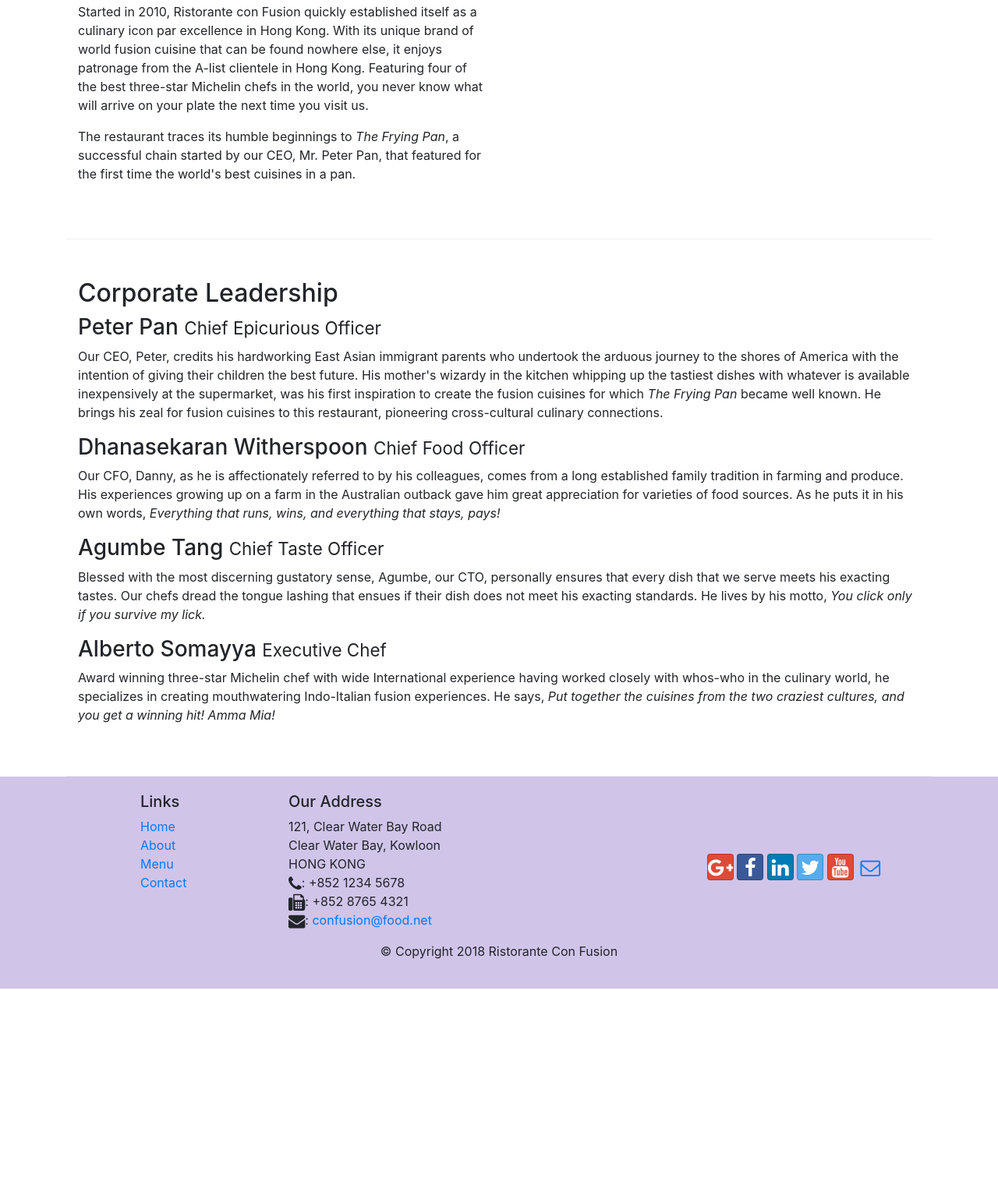
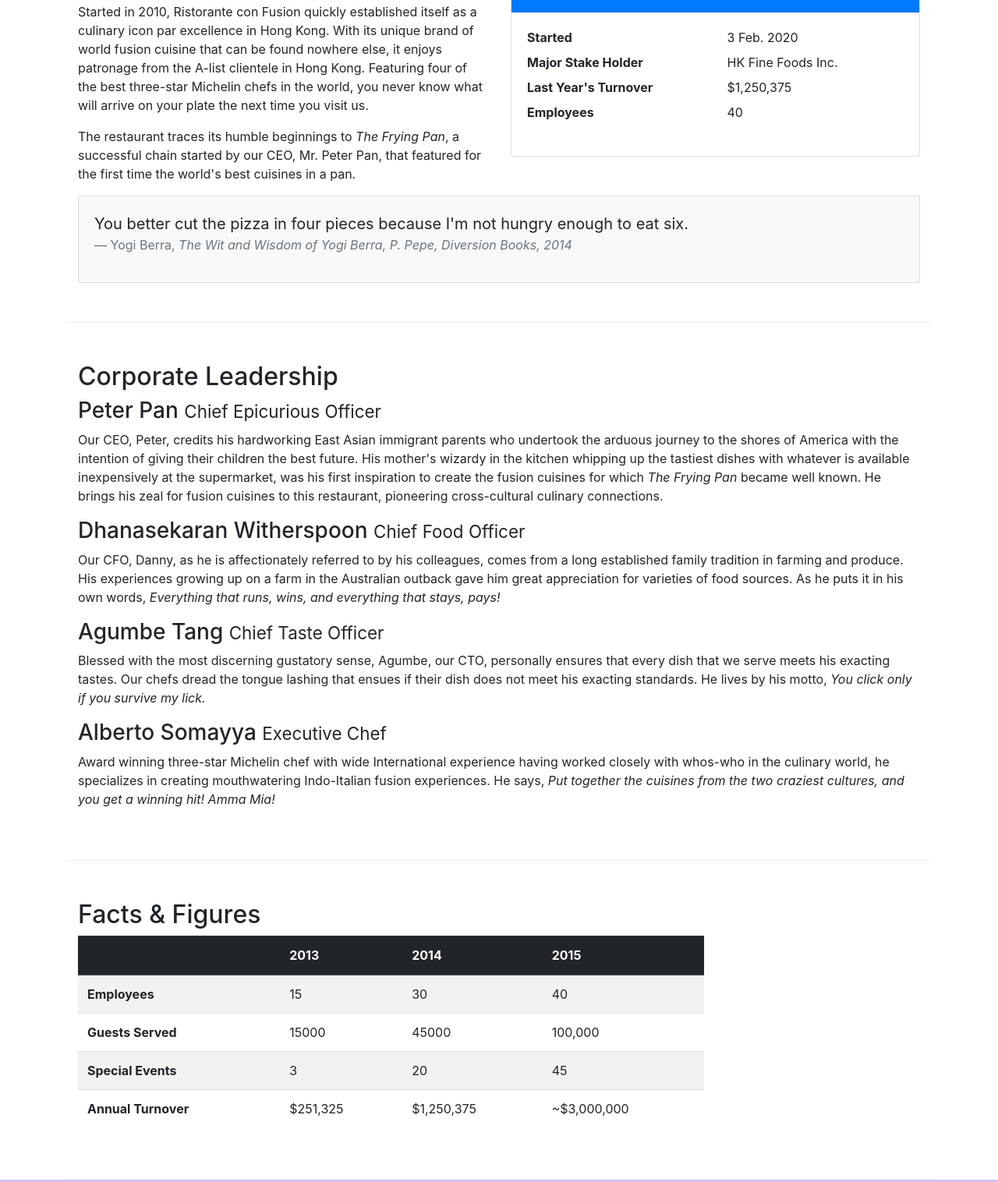
Before and after one commit to InaChemerko/conFusion, a website: page aboutus.html in a window 1280 px wide. Shown: the part 558-2074 px from the top of the page at 78% size. Before the commit the page ends 1826 px from the top, so only its background shows below. Drawn offline with nearby package versions, Linux system fonts and the light colour scheme.

Commit message:
Tables and Cards

```diff
--- a/aboutus.html
+++ b/aboutus.html
@@ -75,8 +75,42 @@
                 <p>Started in 2010, Ristorante con Fusion quickly established itself as a culinary icon par excellence in Hong Kong. With its unique brand of world fusion cuisine that can be found nowhere else, it enjoys patronage from the A-list clientele in Hong Kong.  Featuring four of the best three-star Michelin chefs in the world, you never know what will arrive on your plate the next time you visit us.</p>
                 <p>The restaurant traces its humble beginnings to <em>The Frying Pan</em>, a successful chain started by our CEO, Mr. Peter Pan, that featured for the first time the world's best cuisines in a pan.</p>
             </div>
-            <div>
+            <div class="col-sm">
+                <div class="card">
+                    <h3 class="card-header bg-primary text-white">Facts At A Glance</h3>
+                    <div class="card-body">
+                        <dl class="row">
+                            <dt class="col-6">Started</dt>
+                            <dd class="col-6">3 Feb. 2020</dd>
+                            <dt class="col-6">Major Stake Holder</dt>
+                            <dd class="col-6">HK Fine Foods Inc.</dd>
+                            <dt class="col-6">Last Year's Turnover</dt>
+                            <dd class="col-6">$1,250,375</dd>
+                            <dt class="col-6">Employees</dt>
+                            <dd class="col-6">40</dd>
+                        </dl>
+
+                    </div>
+
+                </div>
             </div>
+
+            <div class="col-12">
+                <div class="card card-body bg-light">
+                    <blockquote class="blockquote">
+                        <p class="mb-0">You better cut the pizza in four pieces because
+                            I'm not hungry enough to eat six.</p>
+                        <footer class="blockquote-footer">Yogi Berra,
+                            <cite title="Source Title">The Wit and Wisdom of Yogi Berra,
+                            P. Pepe, Diversion Books, 2014</cite>
+                        </footer>
+                    </blockquote>
+                </div>
+            </div>
+
+
+
+
         </div>
 
 
@@ -92,6 +126,54 @@
                 <h3>Alberto Somayya <small>Executive Chef</small></h3>
                 <p class = "d-none d-sm-block">Award winning three-star Michelin chef with wide International experience having worked closely with whos-who in the culinary world, he specializes in creating mouthwatering Indo-Italian fusion experiences. He says, <em>Put together the cuisines from the two craziest cultures, and you get a winning hit! Amma Mia!</em></p>
             </div>
+       </div>
+       <div class="row row-content">
+        <div class="col-12 col-sm-9">
+            <h2>Facts &amp; Figures</h2>
+            <div class="table-responsive">
+                    <table class="table table-striped">
+                        <thead class="thead-dark">
+                            <tr>
+                                <th>&nbsp;</th>
+                                <th>2013</th>
+                                <th>2014</th>
+                                <th>2015</th>
+                            </tr>
+                        </thead>
+                        <tbody>
+                            <tr>
+                                <th>Employees</th>
+                                <td>15</td>
+                                <td>30</td>
+                                <td>40</td>
+                            </tr>
+                            <tr>
+                                <th>Guests Served</th>
+                                <td>15000</td>
+                                <td>45000</td>
+                                <td>100,000</td>
+                            </tr>
+                            <tr>
+                                <th>Special Events</th>
+                                <td>3</td>
+                                <td>20</td>
+                                <td>45</td>
+                            </tr>
+                            <tr>
+                                <th>Annual Turnover</th>
+                                <td>$251,325</td>
+                                <td>$1,250,375</td>
+                                <td>~$3,000,000</td>
+                            </tr>
+                        </tbody>
+                    </table>
+                </div>
+
+        </div>
+        <div class="col-12 col-sm-3">
+
+        </div>
+
        </div>
 
     </div>
```
